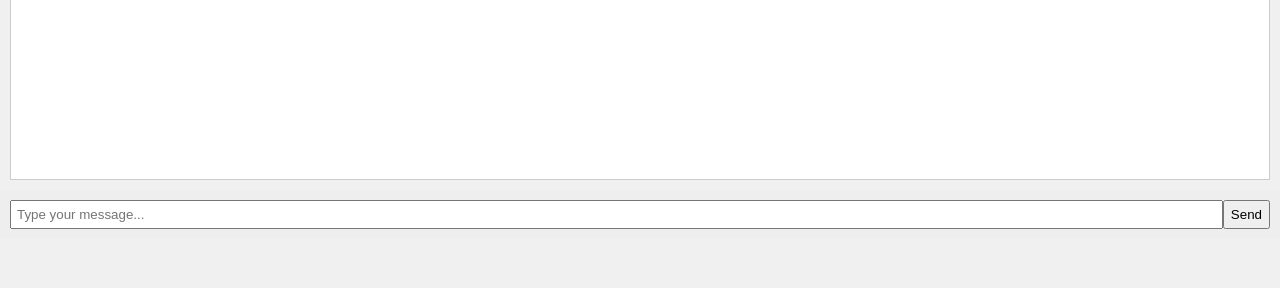
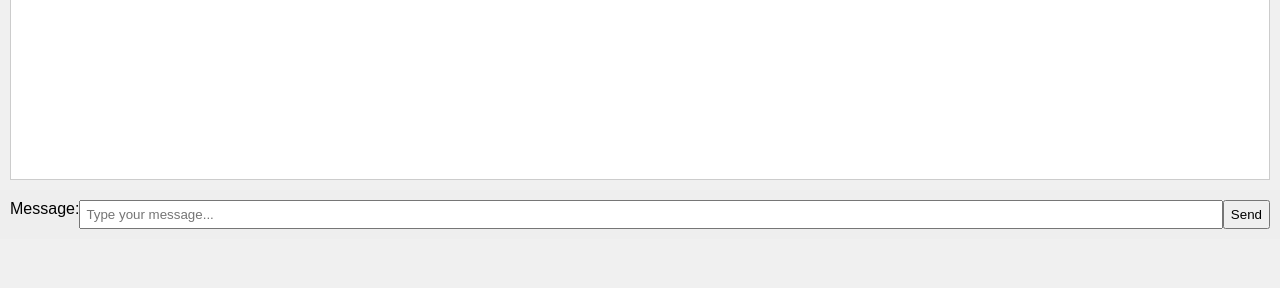
Before and after one commit to YouLoveAdmin/azure-openai-chatbot, a Flask app: template templates/index.html in a window 1280 px wide. Shown: the part 512-800 px from the top of the page. Run offline with Flask 3, Linux system fonts and the light colour scheme; the template is opened without the code that fills it, so the values that code supplies are empty.

Commit message:
Update templates/index.html
Co-authored-by: Copilot <175728472+Copilot@users.noreply.github.com>

```diff
--- a/templates/index.html
+++ b/templates/index.html
@@ -15,6 +15,7 @@
     <main>
         <div id="chat-window"></div>
         <form id="chat-form">
+            <label for="message">Message:</label>
             <input type="text" id="message" autocomplete="off" placeholder="Type your message..." required>
             <button type="submit">Send</button>
         </form>
```
